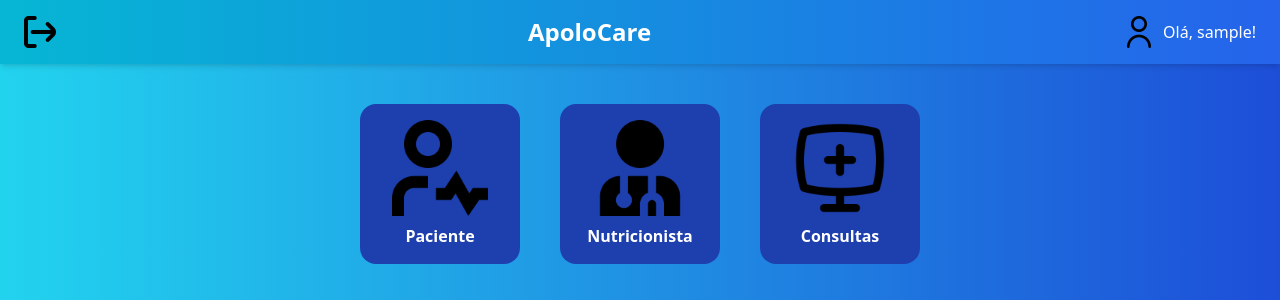
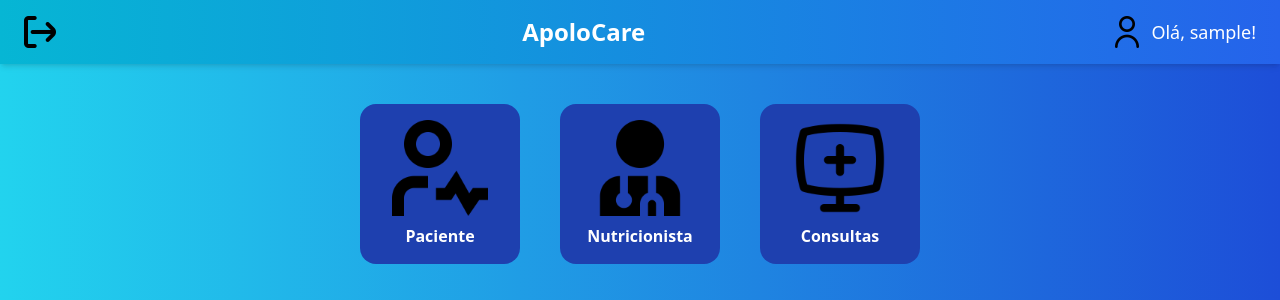
Before and after one commit to luislipesn/ApoloCare, a Django app: page / in a window 1280 px wide. Shown: the top 300 px of the page. Run offline with Django 5.2, Linux system fonts and the light colour scheme; the visitor is signed in with stand-in values (Sample User, id 1); some libraries are stand-ins or nearby versions.

Commit message:
troca da font do navbar e alteraçao no titulo da pagina home

```diff
--- a/ApoloCare/templates/home.html
+++ b/ApoloCare/templates/home.html
@@ -4,7 +4,7 @@
 <html lang="pt-br">
 <head>
     <meta charset="UTF-8">
-    <title>Dashboard - ApoloCare</title>
+    <title>Bem vindo ao ApoloCare!</title>
     <script src="https://cdn.tailwindcss.com"></script>
 </head>
 <body class="bg-gradient-to-r from-cyan-400 to-blue-700 min-h-screen text-black">
--- a/ApoloCare/templates/include/navbar.html
+++ b/ApoloCare/templates/include/navbar.html
@@ -12,6 +12,6 @@
     <!-- Usuário logado -->
     <div class="flex items-center gap-2">
         <img src="{% static 'images/user.png' %}" alt="Usuário" class="h-8 w-8">
-        <span>Olá, {{ request.user.username }}!</span>
+        <span class="font-sans text-lg text-white">Olá, {{ request.user.username }}!</span>
     </div>
 </nav>
```
